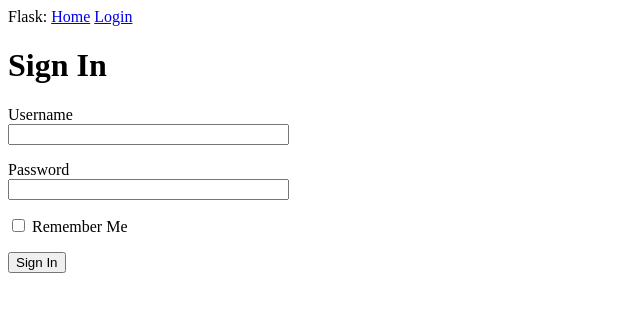
After one commit to jpaudev/Flask-Tutorial-Task, a Flask app: page /login in a window 1280 px wide. The commit adds this page. Shown: the top 312 px of the page, without its empty margins (0-640 px from the left). Run offline with Flask 2, Linux system fonts and the light colour scheme.

Commit message:
Finished Flask Tutorial Chapter 3

```diff
--- a/app/__init__.py
+++ b/app/__init__.py
@@ -1,5 +1,7 @@
 from flask import Flask
+from config import Config
 
 app = Flask(__name__)
+app.config.from_object(Config)
 
 from app import routes
--- /dev/null
+++ b/app/forms.py
@@ -0,0 +1,9 @@
+from flask_wtf import FlaskForm
+from wtforms import StringField, PasswordField, BooleanField, SubmitField
+from wtforms.validators import DataRequired
+
+class LoginForm(FlaskForm):
+    username = StringField('Username', validators=[DataRequired()])
+    password = PasswordField('Password', validators=[DataRequired()])
+    remember_me = BooleanField('Remember Me')
+    submit = SubmitField('Sign In')
--- a/app/routes.py
+++ b/app/routes.py
@@ -1,5 +1,6 @@
-from flask import render_template
+from flask import render_template, flash, redirect, url_for
 from app import app
+from app.forms import LoginForm
 
 @app.route('/')
 @app.route('/index')
@@ -16,3 +17,12 @@ def index():
         }
     ]
     return render_template('index.html', title='Home', user=user, posts=posts)
+
+@app.route('/login', methods=['GET', 'POST'])
+def login():
+    form = LoginForm()
+    if form.validate_on_submit():
+        flash('Login requested for user {}, remember_me={}'.format(
+            form.username.data, form.remember_me.data))
+        return redirect(url_for('index'))
+    return render_template('login.html', title='Sign In', form=form)
--- a/app/templates/base.html
+++ b/app/templates/base.html
@@ -5,12 +5,19 @@
         <title>Welcome to Flask!</title>
     {% endif %}
     <body>
-        <div>Flask: <a href="/index">Home</a></div>
-        {% block mycontent %}
-            <h1>Hi, {{ user.username }}! You are already in chapter 2!</h1>
-            {% for post in posts %}
-                <div><p>{{ post.author.username }} says: <b>{{ post.body }}</b></p></div>
+        <div>Flask:
+            <a href="{{ url_for('index') }}">Home</a>
+            <a href="{{ url_for('login') }}">Login</a>
+        </div>
+        {% with messages = get_flashed_messages() %}
+        {% if messages %}
+        <ul>
+            {% for message in messages %}
+            <li>{{ message }}</li>
             {% endfor %}
-        {% endblock%}
+        </ul>
+        {% endif %}
+        {% endwith %}
+        {% block content %}{% endblock %}
     </body>
 </html>
--- /dev/null
+++ b/app/templates/login.html
@@ -0,0 +1,24 @@
+{% extends "base.html" %}
+
+{% block content %}
+<h1>Sign In</h1>
+    <form action="" method="post" novalidate>
+        {{ form.hidden_tag() }}
+        <p>
+            {{ form.username.label }}<br>
+            {{ form.username(size=32) }}<br>
+            {% for error in form.username.errors %}
+            <span style="color: red;">[{{ error }}]</span>
+            {% endfor %}
+        </p>
+        <p>
+            {{ form.password.label }}<br>
+            {{ form.password(size=32) }}<br>
+            {% for error in form.password.errors %}
+            <span style="color: red;">[{{ error }}]</span>
+            {% endfor %}
+        </p>
+        <p>{{ form.remember_me() }} {{ form.remember_me.label }}</p>
+        <p>{{ form.submit() }}</p>
+    </form>
+{% endblock %}
--- /dev/null
+++ b/config.py
@@ -0,0 +1,4 @@
+import os
+
+class Config(object):
+    SECRET_KEY = os.environ.get('SECRET_KEY') or 'example-key'
```
